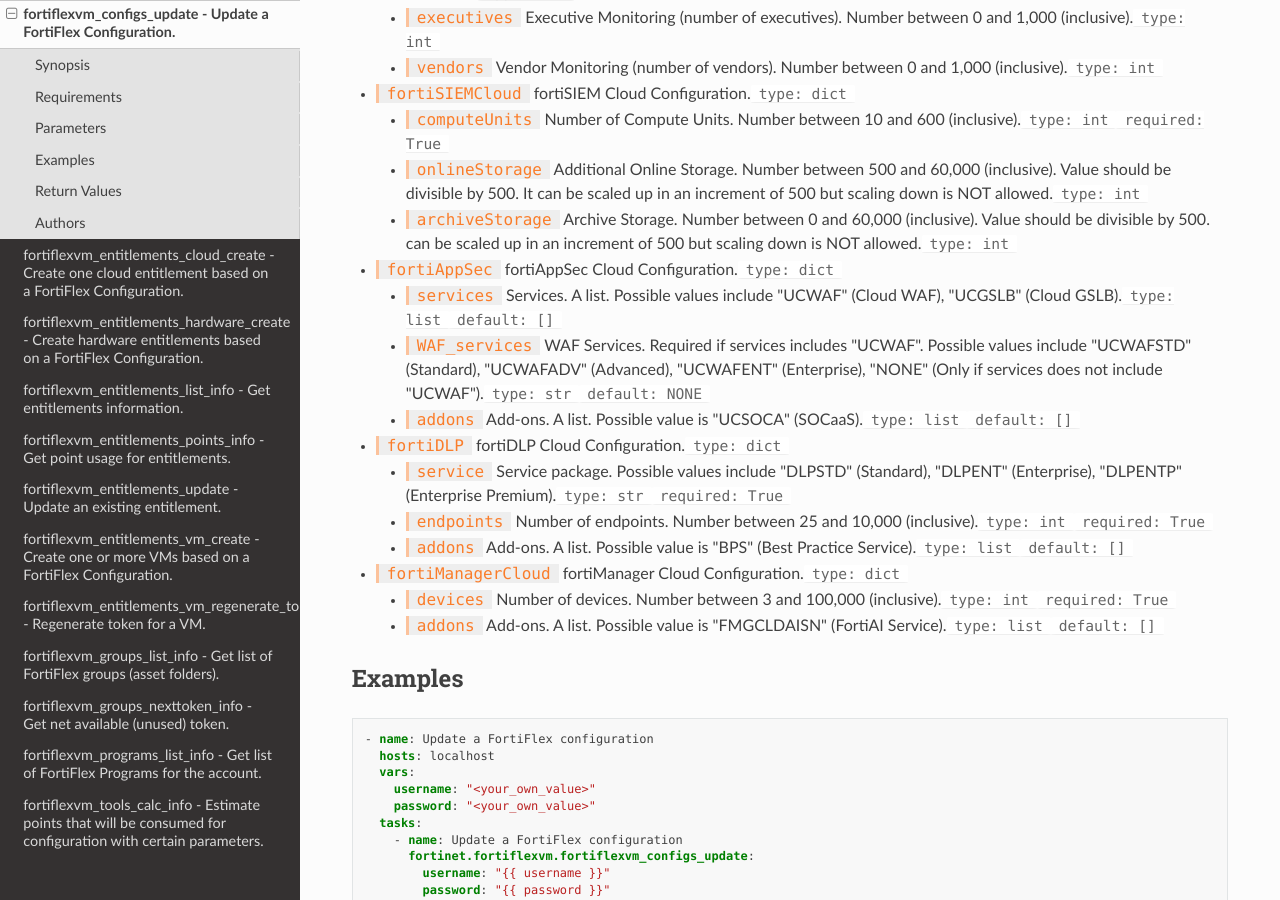
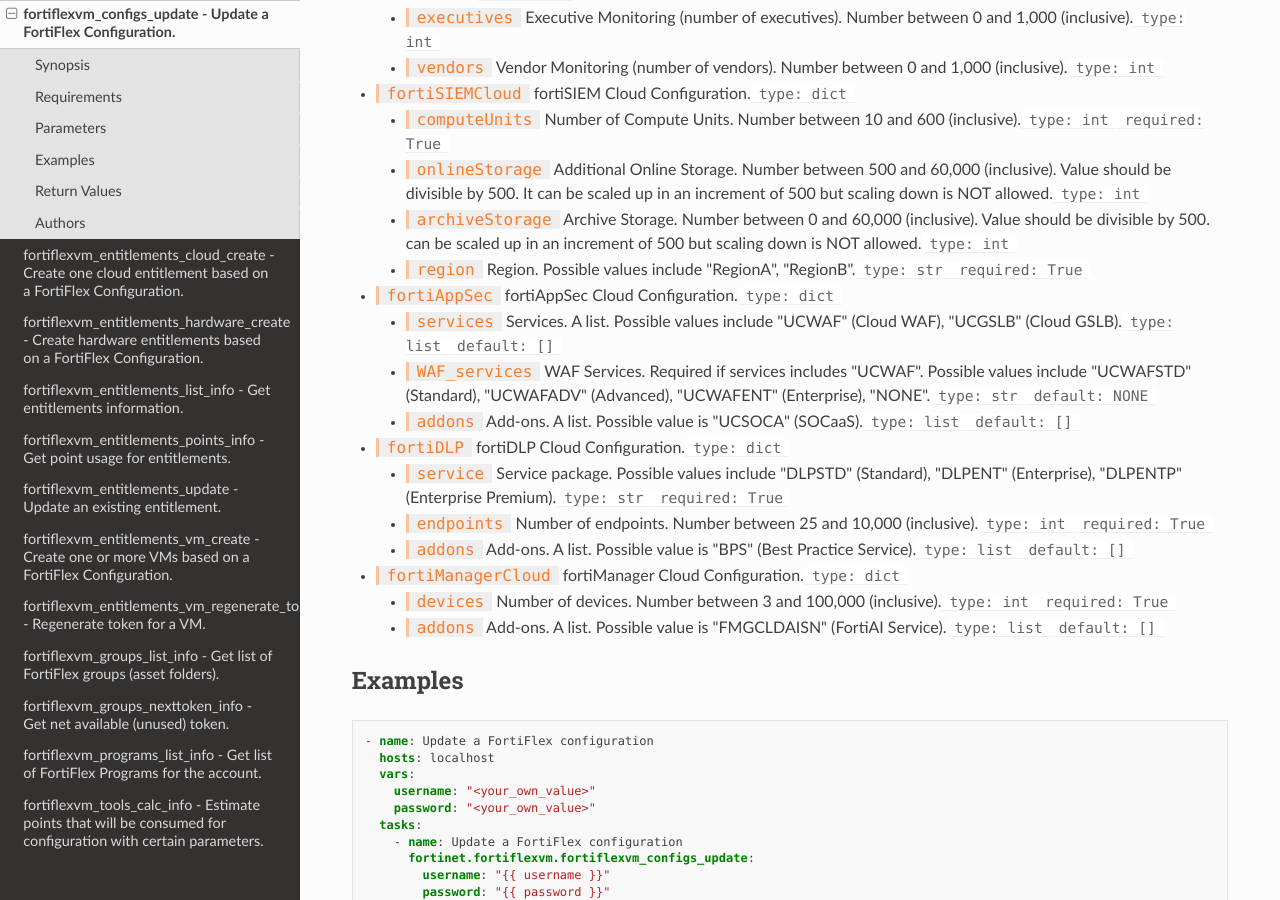
Before and after one commit to dux-fortinet/fortiflexvm-doc, a Sphinx documentation site: the page built from source/modules/fortiflexvm_configs_update.rst, in a window 1280 px wide and 900 px high, scrolled down 6290 px. Built offline with Sphinx 7.4.7 and the Read the Docs theme 3.1.0, drawn with Linux system fonts in a browser that asks for light colours; some of the changed text lies outside the part shown.

Commit message:
add missing vars

```diff
--- a/source/environment_variables.rst
+++ b/source/environment_variables.rst
@@ -8,7 +8,6 @@
 - `FORTIFLEX_ACCESS_PASSWORD`: Your password. If you don't specify the password in the playbook, the program will try to read the password from here.
 - `FORTIFLEX_API_URL`: The API URL. The default value is "https://support.fortinet.com/ES/api/". You can overwrite it by setting this environment variable.
 
-
 Environment variables used by the Ansible core configuration are documented in `Ansible Configuration Settings`_.
 
 .. _Ansible Configuration Settings: https://docs.ansible.com/ansible/devel/reference_appendices/config.html#ansible-configuration-settings
--- a/source/modules/fortiflexvm_configs_list_info.rst
+++ b/source/modules/fortiflexvm_configs_list_info.rst
@@ -210,11 +210,12 @@
  <li><span class="li-head">computeUnits</span> Number of Compute Units. Number between 10 and 600 (inclusive).<span class="li-normal">type: int</span></li>
  <li><span class="li-head">onlineStorage</span> Additional Online Storage. Number between 500 and 60,000 (inclusive). Value should be divisible by 500. It can be scaled up in an increment of 500 but scaling down is NOT allowed.<span class="li-normal">type: int</span></li>
  <li><span class="li-head">archiveStorage</span> Archive Storage. Number between 0 and 60,000 (inclusive). Value should be divisible by 500. can be scaled up in an increment of 500 but scaling down is NOT allowed.<span class="li-normal">type: int</span></li>
+ <li><span class="li-head">region</span> Region. Possible values include "RegionA", "RegionB".<span class="li-normal">type: str</span></li>
  </ul>
  <li><span class="li-head">fortiAppSec</span> fortiAppSec Cloud Configuration.<span class="li-normal">type: dict</span></li>
  <ul class="ul-self">
  <li><span class="li-head">services</span> Services. A list. Possible values include "UCWAF" (Cloud WAF), "UCGSLB" (Cloud GSLB).<span class="li-normal">type: list</span></li>
- <li><span class="li-head">WAF_services</span> WAF Services. Required if services includes "UCWAF". Possible values include "UCWAFSTD" (Standard), "UCWAFADV" (Advanced), "UCWAFENT" (Enterprise), "NONE" (Only if services does not include "UCWAF").<span class="li-normal">type: str</span></li>
+ <li><span class="li-head">WAF_services</span> WAF Services. Required if services includes "UCWAF". Possible values include "UCWAFSTD" (Standard), "UCWAFADV" (Advanced), "UCWAFENT" (Enterprise), "NONE".<span class="li-normal">type: str</span></li>
  <li><span class="li-head">addons</span> Add-ons. A list. Possible value is "UCSOCA" (SOCaaS).<span class="li-normal">type: list</span></li>
  </ul>
  <li><span class="li-head">fortiDLP</span> fortiDLP Cloud Configuration.<span class="li-normal">type: dict</span></li>
--- a/source/modules/fortiflexvm_configs_update.rst
+++ b/source/modules/fortiflexvm_configs_update.rst
@@ -127,9 +127,10 @@
  <ul class="ul-self"> <li><span class="li-head">computeUnits</span> Number of Compute Units. Number between 10 and 600 (inclusive).<span class="li-normal">type: int</span><span class="li-normal">required: True</span></li>
  <li><span class="li-head">onlineStorage</span> Additional Online Storage. Number between 500 and 60,000 (inclusive). Value should be divisible by 500. It can be scaled up in an increment of 500 but scaling down is NOT allowed.<span class="li-normal">type: int</span></li>
  <li><span class="li-head">archiveStorage</span> Archive Storage. Number between 0 and 60,000 (inclusive). Value should be divisible by 500. can be scaled up in an increment of 500 but scaling down is NOT allowed.<span class="li-normal">type: int</span></li>
+ <li><span class="li-head">region</span> Region. Possible values include "RegionA", "RegionB".<span class="li-normal">type: str</span><span class="li-normal">required: True</span></li>
  </ul> <li><span class="li-head">fortiAppSec</span> fortiAppSec Cloud Configuration.<span class="li-normal">type: dict</span></li>
  <ul class="ul-self"> <li><span class="li-head">services</span> Services. A list. Possible values include "UCWAF" (Cloud WAF), "UCGSLB" (Cloud GSLB).<span class="li-normal">type: list</span><span class="li-normal">default: []</span></li>
- <li><span class="li-head">WAF_services</span> WAF Services. Required if services includes "UCWAF". Possible values include "UCWAFSTD" (Standard), "UCWAFADV" (Advanced), "UCWAFENT" (Enterprise), "NONE" (Only if services does not include "UCWAF").<span class="li-normal">type: str</span><span class="li-normal">default: NONE</span></li>
+ <li><span class="li-head">WAF_services</span> WAF Services. Required if services includes "UCWAF". Possible values include "UCWAFSTD" (Standard), "UCWAFADV" (Advanced), "UCWAFENT" (Enterprise), "NONE".<span class="li-normal">type: str</span><span class="li-normal">default: NONE</span></li>
  <li><span class="li-head">addons</span> Add-ons. A list. Possible value is "UCSOCA" (SOCaaS).<span class="li-normal">type: list</span><span class="li-normal">default: []</span></li>
  </ul> <li><span class="li-head">fortiDLP</span> fortiDLP Cloud Configuration.<span class="li-normal">type: dict</span></li>
  <ul class="ul-self"> <li><span class="li-head">service</span> Service package. Possible values include "DLPSTD" (Standard), "DLPENT" (Enterprise), "DLPENTP" (Enterprise Premium).<span class="li-normal">type: str</span><span class="li-normal">required: True</span></li>
@@ -357,6 +358,7 @@
           #                                     # It can be scaled up in an increment of 500 but scaling down is NOT allowed.
           #   archiveStorage: 0                 # 0 ~ 60000. Value should be divisible by 500.
           #                                     # It can be scaled up in an increment of 500 but scaling down is NOT allowed.
+          #   region: "RegionA"                 # "RegionA", "RegionB"
 
           # [FortiAppSec]
           # fortiAppSec:
@@ -536,11 +538,12 @@
  <li><span class="li-head">computeUnits</span> Number of Compute Units. Number between 10 and 600 (inclusive).<span class="li-normal">type: int</span></li>
  <li><span class="li-head">onlineStorage</span> Additional Online Storage. Number between 500 and 60,000 (inclusive). Value should be divisible by 500. It can be scaled up in an increment of 500 but scaling down is NOT allowed.<span class="li-normal">type: int</span></li>
  <li><span class="li-head">archiveStorage</span> Archive Storage. Number between 0 and 60,000 (inclusive). Value should be divisible by 500. can be scaled up in an increment of 500 but scaling down is NOT allowed.<span class="li-normal">type: int</span></li>
+ <li><span class="li-head">region</span> Region. Possible values include "RegionA", "RegionB".<span class="li-normal">type: str</span></li>
  </ul>
  <li><span class="li-head">fortiAppSec</span> fortiAppSec Cloud Configuration.<span class="li-normal">type: dict</span></li>
  <ul class="ul-self">
  <li><span class="li-head">services</span> Services. A list. Possible values include "UCWAF" (Cloud WAF), "UCGSLB" (Cloud GSLB).<span class="li-normal">type: list</span></li>
- <li><span class="li-head">WAF_services</span> WAF Services. Required if services includes "UCWAF". Possible values include "UCWAFSTD" (Standard), "UCWAFADV" (Advanced), "UCWAFENT" (Enterprise), "NONE" (Only if services does not include "UCWAF").<span class="li-normal">type: str</span></li>
+ <li><span class="li-head">WAF_services</span> WAF Services. Required if services includes "UCWAF". Possible values include "UCWAFSTD" (Standard), "UCWAFADV" (Advanced), "UCWAFENT" (Enterprise).<span class="li-normal">type: str</span></li>
  <li><span class="li-head">addons</span> Add-ons. A list. Possible value is "UCSOCA" (SOCaaS).<span class="li-normal">type: list</span></li>
  </ul>
  <li><span class="li-head">fortiDLP</span> fortiDLP Cloud Configuration.<span class="li-normal">type: dict</span></li>
--- a/source/modules/fortiflexvm_tools_calc_info.rst
+++ b/source/modules/fortiflexvm_tools_calc_info.rst
@@ -112,7 +112,7 @@
  <li><span class="li-head">computeRegion_PublicCloud</span> Additional Compute Region. Number between 0 and 16 (inclusive). It can be scaled up in an increment of 1 but scaling down is NOT allowed.<span class="li-normal">type: int</span><span class="li-normal">default: 0</span></li>
  </ul> <li><span class="li-head">fortiEDR</span> fortiEDR Cloud Configuration.<span class="li-normal">type: dict</span></li>
  <ul class="ul-self"> <li><span class="li-head">service</span> Service package. "FEDRPDR" (Discover/Protect/Respond).<span class="li-normal">type: str</span><span class="li-normal">required: True</span></li>
- <li><span class="li-head">endpoints</span> Number of Endpoints. Value should be between 0 and 50000.<span class="li-normal">type: int</span><span class="li-normal">required: True</span></li>
+ <li><span class="li-head">endpoints</span> Number of Endpoints. Value should be between 0 and 50000.<span class="li-normal">type: int</span></li>
  <li><span class="li-head">addons</span> Add-on services. A list, can be empty. Possible value is "FEDRXDR" (XDR).<span class="li-normal">type: list</span><span class="li-normal">default: []</span></li>
  <li><span class="li-head">repoStorage</span> Repository Storage. Number between 0 and 30720 (inclusive) It can be scaled up in an increment of 512 but scaling down is NOT allowed.<span class="li-normal">type: int</span><span class="li-normal">default: 0</span></li>
  </ul> <li><span class="li-head">fortiNDRCloud</span> fortiNDR Cloud Configuration.<span class="li-normal">type: dict</span></li>
@@ -127,9 +127,10 @@
  <ul class="ul-self"> <li><span class="li-head">computeUnits</span> Number of Compute Units. Number between 10 and 600 (inclusive).<span class="li-normal">type: int</span><span class="li-normal">required: True</span></li>
  <li><span class="li-head">onlineStorage</span> Additional Online Storage. Number between 500 and 60,000 (inclusive). Value should be divisible by 500. It can be scaled up in an increment of 500 but scaling down is NOT allowed.<span class="li-normal">type: int</span></li>
  <li><span class="li-head">archiveStorage</span> Archive Storage. Number between 0 and 60,000 (inclusive). Value should be divisible by 500. can be scaled up in an increment of 500 but scaling down is NOT allowed.<span class="li-normal">type: int</span></li>
+ <li><span class="li-head">region</span> Region. Possible values include "RegionA", "RegionB".<span class="li-normal">type: str</span><span class="li-normal">required: True</span></li>
  </ul> <li><span class="li-head">fortiAppSec</span> fortiAppSec Cloud Configuration.<span class="li-normal">type: dict</span></li>
  <ul class="ul-self"> <li><span class="li-head">services</span> Services. A list. Possible values include "UCWAF" (Cloud WAF), "UCGSLB" (Cloud GSLB).<span class="li-normal">type: list</span><span class="li-normal">default: []</span></li>
- <li><span class="li-head">WAF_services</span> WAF Services. Required if services includes "UCWAF". Possible values include "UCWAFSTD" (Standard), "UCWAFADV" (Advanced), "UCWAFENT" (Enterprise), "NONE" (Only if services does not include "UCWAF").<span class="li-normal">type: str</span><span class="li-normal">default: NONE</span></li>
+ <li><span class="li-head">WAF_services</span> WAF Services. Required if services includes "UCWAF". Possible values include "UCWAFSTD" (Standard), "UCWAFADV" (Advanced), "UCWAFENT" (Enterprise), "NONE".<span class="li-normal">type: str</span><span class="li-normal">default: NONE</span></li>
  <li><span class="li-head">addons</span> Add-ons. A list. Possible value is "UCSOCA" (SOCaaS).<span class="li-normal">type: list</span><span class="li-normal">default: []</span></li>
  <li><span class="li-head">throughput</span> Throughput.<span class="li-normal">type: int</span></li>
  <li><span class="li-head">applications</span> Applications.<span class="li-normal">type: int</span></li>
@@ -343,6 +344,7 @@
           #                                     # It can be scaled up in an increment of 500 but scaling down is NOT allowed.
           #   archiveStorage: 0                 # 0 ~ 60000. Value should be divisible by 500.
           #                                     # It can be scaled up in an increment of 500 but scaling down is NOT allowed.
+          #   region: "RegionA"                 # "RegionA", "RegionB"
 
           # [FortiAppSec]
           # fortiAppSec:
--- a/source/version.rst
+++ b/source/version.rst
@@ -4,7 +4,7 @@
 +---------------------+----------------+------------------------------------------------------------------+
 | Galaxy Version      | Release date   | Path to Install                                                  |
 +=====================+================+==================================================================+
-| 2.3.1 ``latest``    | 2026/02/03     | ``ansible-galaxy collection install fortinet.fortiflexvm:2.3.1`` |
+| 2.3.1 ``latest``    | 2026/02/11     | ``ansible-galaxy collection install fortinet.fortiflexvm:2.3.1`` |
 +---------------------+----------------+------------------------------------------------------------------+
 | 2.3.0               | 2025/05/02     | ``ansible-galaxy collection install fortinet.fortiflexvm:2.3.0`` |
 +---------------------+----------------+------------------------------------------------------------------+
```
Also changed, not shown: source/modules/fortiflexvm_configs_create.rst (+5 -2 lines).
